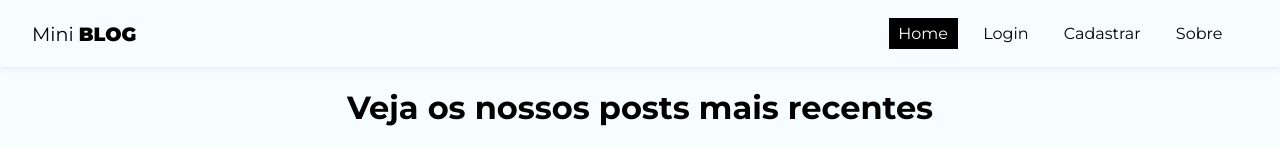
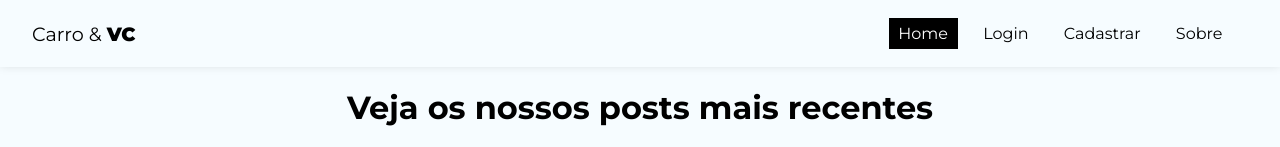
Before and after one commit to juniormps/projeto-blog-carros, a React (Vite) app in the folder carros_e_vc/: page / in a window 1280 px wide. Shown: the top 147 px of the page. Built offline with nearby package versions, Linux system fonts and the light colour scheme; no server answers; the database is empty.

Commit message:
alteração do nome do site

```diff
--- a/carros_e_vc/src/components/Navbar.jsx
+++ b/carros_e_vc/src/components/Navbar.jsx
@@ -11,7 +11,7 @@ const Navbar = () => {
   return (
 
     <nav className={styles.navbar}>
-        <NavLink to={'/'} className={styles.brand}>Mini <span>Blog</span> </NavLink>
+        <NavLink to={'/'} className={styles.brand}>Carro & <span>VC</span> </NavLink>
 
         <ul className={styles.links_list}>
             <li>
```
